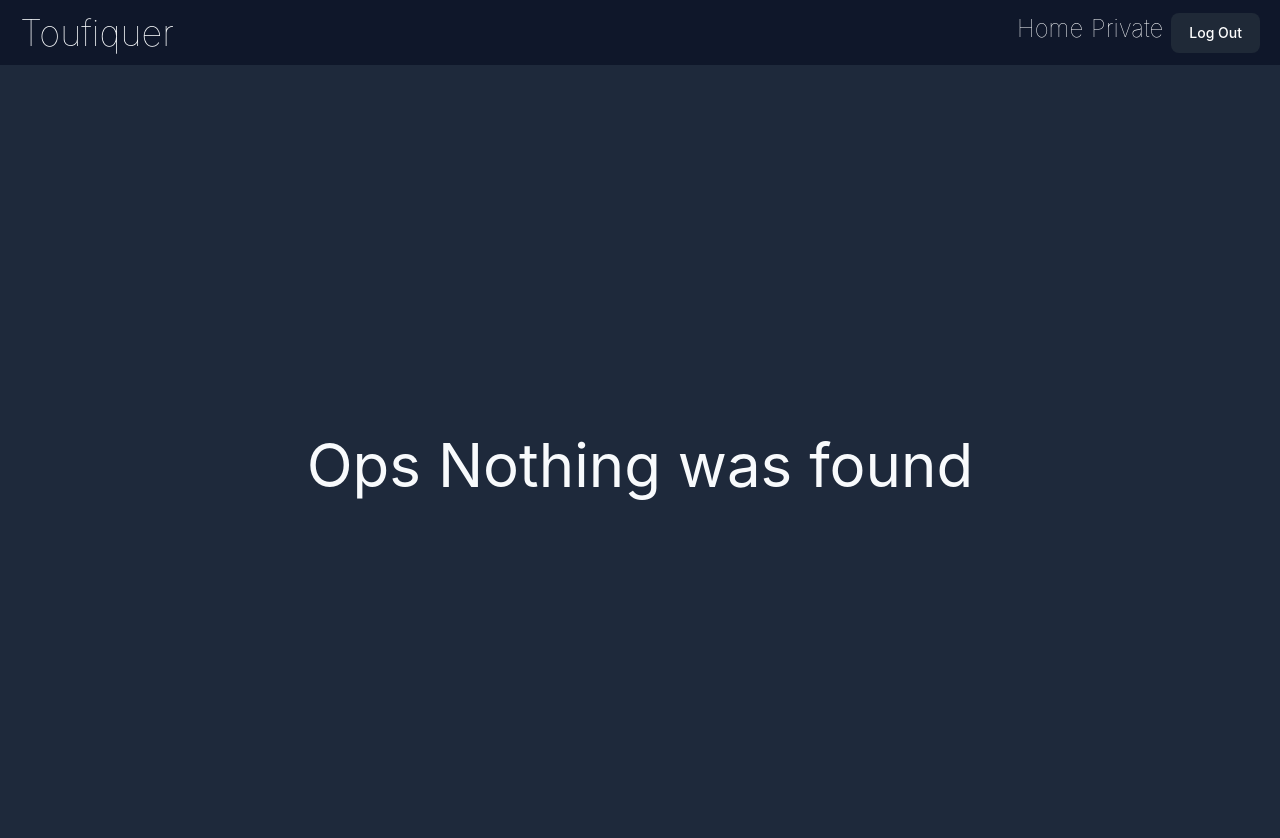
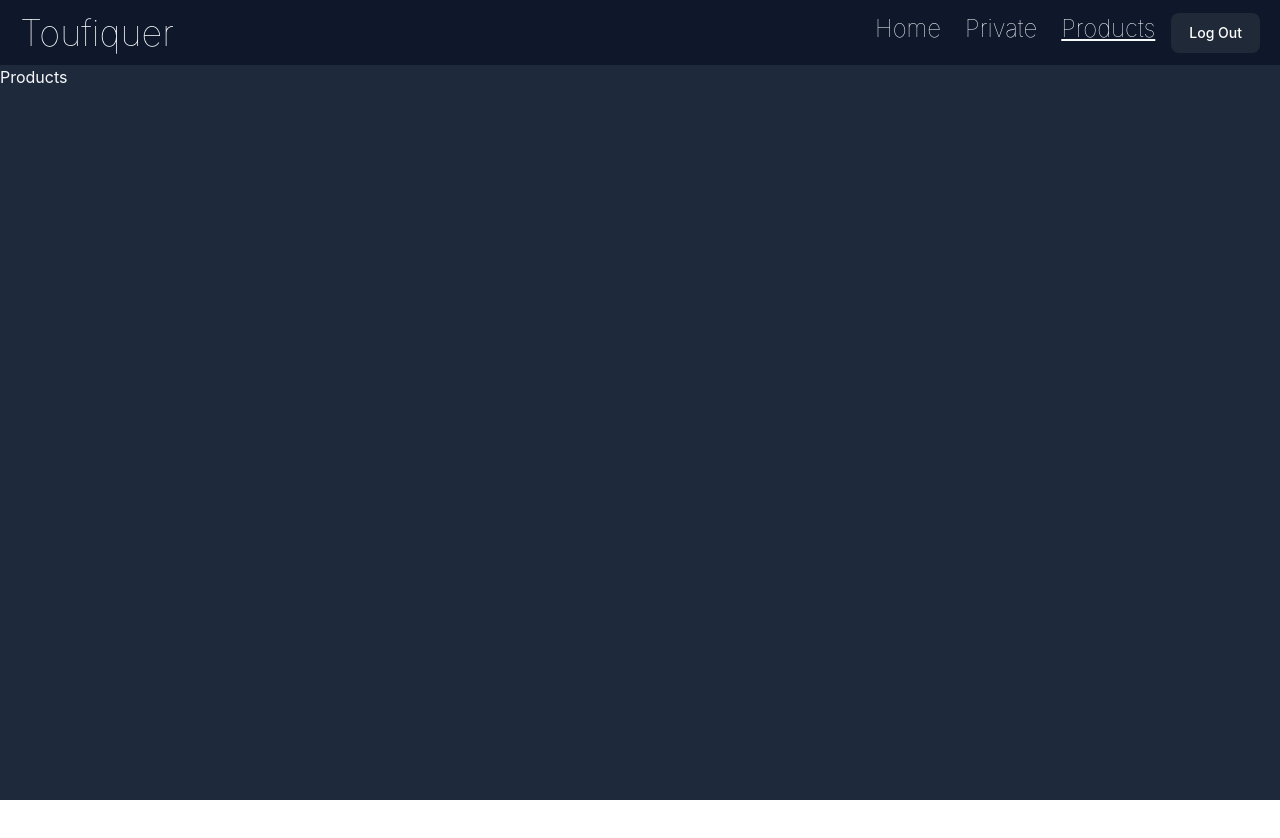
Before and after one commit to Toufiquer/client-web-prectice-01, a React (Create React App) app: page /products in a window 1280 px wide. Shown: the top 838 px of the page. After the commit the page ends 800 px from the top, so only its background shows below. Built offline with nearby package versions, Linux system fonts and the light colour scheme; no server answers; sample sign-in values are in the browser's storage.

Commit message:
add products route and page

```diff
--- a/src/App.js
+++ b/src/App.js
@@ -8,6 +8,7 @@ import NotFound from "./components/NotFound/NotFound";
 import { ToastContainer } from "react-toastify";
 import PrivateRoute from "./components/PrivateRoute/PrivateRoute";
 import RequireAuth from "./components/RequireAuth/RequireAuth";
+import Products from "./components/Products/Products";
 function App() {
   return (
     <div className={`min-h-screen w-full bg-slate-800 text-slate-50`}>
@@ -22,6 +23,14 @@ function App() {
             </RequireAuth>
           }
         ></Route>
+        <Route
+          path="/products"
+          element={
+            <RequireAuth>
+              <Products></Products>
+            </RequireAuth>
+          }
+        ></Route>
         <Route path="/logIn" element={<LogIn></LogIn>}></Route>
         <Route path="*" element={<NotFound></NotFound>}></Route>
       </Routes>
--- a/src/components/Navbar/CustomLink.js
+++ b/src/components/Navbar/CustomLink.js
@@ -5,7 +5,7 @@ const CustomLink = ({ children, to, ...props }) => {
   let resolved = useResolvedPath(to);
   let match = useMatch({ path: resolved.pathname, end: true });
   return (
-    <Link style={{ textDecoration: match ? "underline" : "none" }} to={to} {...props}>
+    <Link className={`mx-2`} style={{ textDecoration: match ? "underline" : "none" }} to={to} {...props}>
       {children}
     </Link>
   );
--- a/src/components/Navbar/Navbar.js
+++ b/src/components/Navbar/Navbar.js
@@ -30,6 +30,9 @@ const Navbar = () => {
               <CustomLink to="/private">Private</CustomLink>
             </li>
             <li>
+              <CustomLink to="/products">Products</CustomLink>
+            </li>
+            <li>
               {!user ? (
                 <CustomLink to="/logIn">LogIn</CustomLink>
               ) : (
--- /dev/null
+++ b/src/components/Products/Products.js
@@ -0,0 +1,7 @@
+import React from "react";
+
+const Products = () => {
+  return <div>Products</div>;
+};
+
+export default Products;
```
